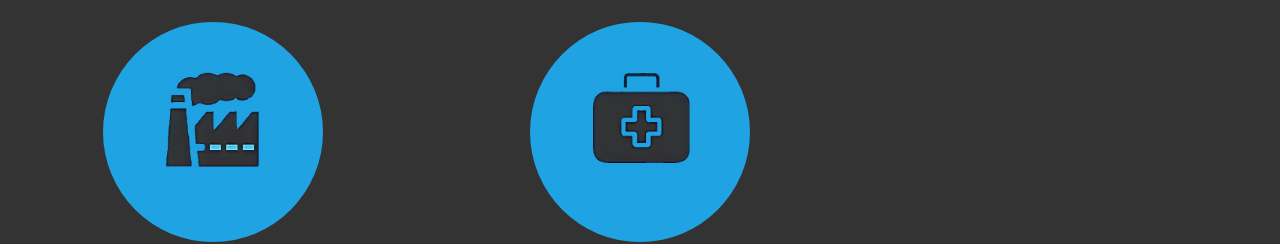
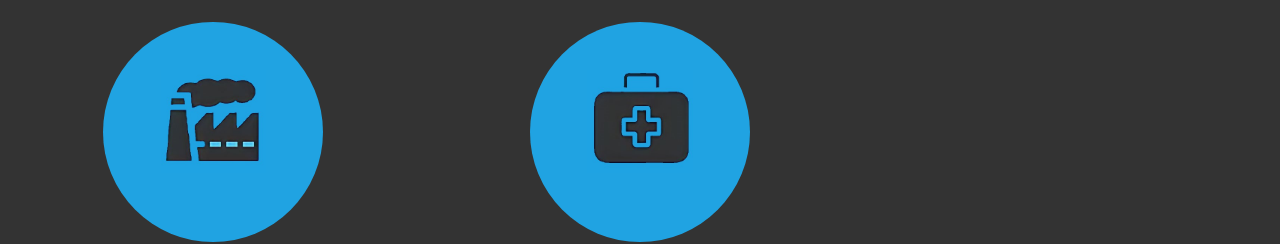
Before and after one commit to MariamAtef226/dar-alshamel, a React (Vite) app: page / in a window 1280 px wide. Shown: the part 3568-3812 px from the top of the page. Built offline with nearby package versions, Linux system fonts and the light colour scheme; the HTML template or start-up script is replaced by a standard one.

Commit message:
initial commit

```diff
--- a/src/components/About.jsx
+++ b/src/components/About.jsx
@@ -7,7 +7,7 @@ export default function About() {
         <div className="van-container transparent transparent-sm floatLeft d-none d-md-block">
           <img src={van} width="100%" />
         </div>
-        <div className="content ">
+        <div className="content bluebg">
           <h2 className="white">من نحن؟</h2>
           <p className="pt-4">
             دار الشامل شركة سعودية رائدة فى تقديم الخدمات اللوجستية والنقل
--- a/src/components/Clients.jsx
+++ b/src/components/Clients.jsx
@@ -8,6 +8,7 @@ export default function Clients() {
       <h2 className="text-center white mb-0">من نخدم</h2>
 
       <div className="client-types d-flex flex-column flex-md-row pt-5 mt-3 mt-md-5 justify-content-evenly pb-4">
+
         <div className="one-client d-flex flex-column align-items-center w-100 pb-5 transparent floatUp">
           <div className="container-client bluebg p-5 text-center pt-auto pb-0 ms-auto me-auto">
             <img src={factory} className="ms-auto me-auto" />
--- a/src/index.css
+++ b/src/index.css
@@ -270,7 +270,7 @@ a {
 .container-client > img {
   width: 85%;
   height: 60%;
-  object-fit: cover;
+  /* object-fit: cover; */
 }
 
 .content-client {
```
